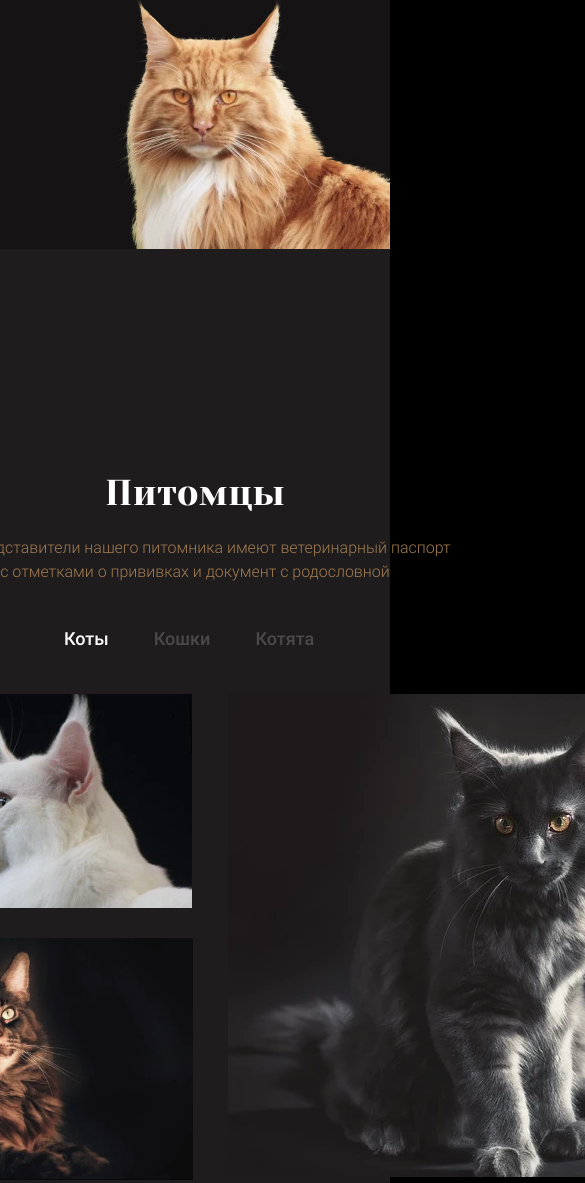
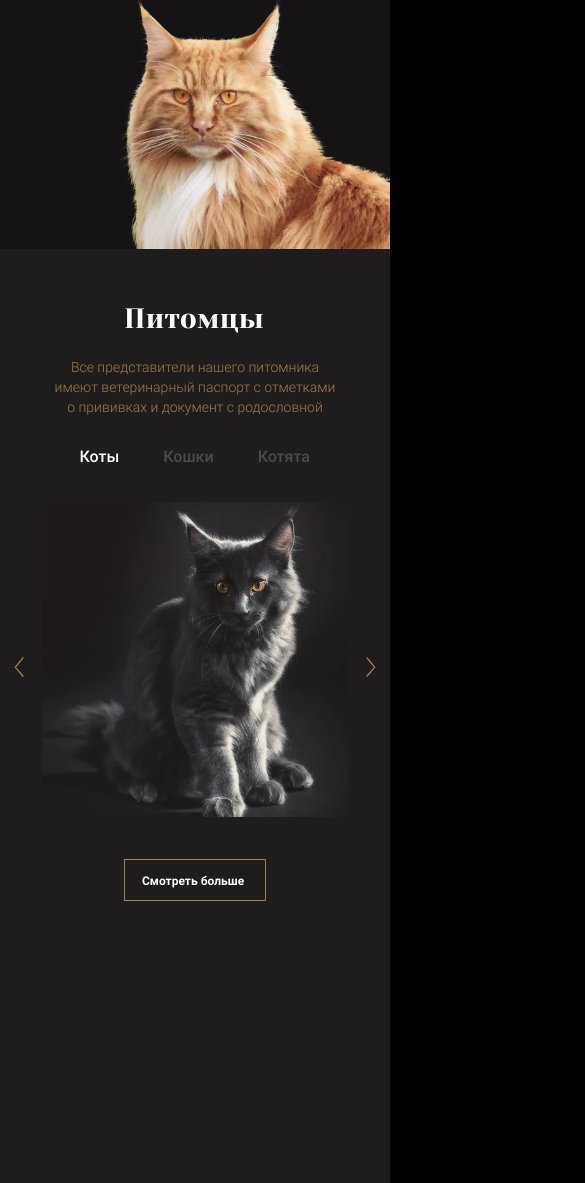
Before and after one commit to AlinaGlinskaya/Main-coon, a plain HTML site: page index.html in a window 390 px wide. Shown: the part 368-1551 px from the top of the page, 585 px wide, since content can reach past the window. Drawn offline with Linux system fonts and the light colour scheme.

Commit message:
pets-section adaptive

```diff
--- a/css/style.css
+++ b/css/style.css
@@ -103,6 +103,12 @@ a {
 	font-size: 36px;
 	line-height: 42px;
 	font-weight: 400;
+}
+
+@media (max-width: 767px) {
+	.title {
+		font-size: 28px;
+	}
 }
 
 @media (max-width: 1023px) {
@@ -474,7 +480,7 @@ a {
 	color: #ffffff;
 }
 
-.pets__slider-button {
+.pets__gallery-button {
 	display: none;
 }
 
@@ -486,11 +492,19 @@ a {
 	border: 1px solid #a07b50;
 }
 
+@media (max-width: 1023px) {
+	.pets__button {
+		margin-top: 39px;
+	}
+}
+
 .pets__wrapper {
+	position: relative;
 	padding-top: 193px;
 }
 
 .pets__tab {
+	position: relative;
 	margin-top: 46px;
 }
 
@@ -537,3 +551,165 @@ a {
 		width: 400px;
 	}
 }
+
+@media (max-width: 1023px) {
+	.gallery__item {
+		position: absolute;
+		margin-bottom: 0;
+		height: 197px;
+		width: 400px;
+	}
+
+	.gallery__item--center {
+		left: -251px;
+		top: 11px;
+		height: 520px;
+		width: 497px;
+		margin-left: 0;
+		z-index: 10;
+	}
+
+	.gallery__item-image {
+		height: 197px;
+	}
+
+	.gallery__item--bottom {
+		bottom: 164px;
+		left: -313px;
+		z-index: 2;
+	}
+
+	.gallery__item--top {
+		left: -113px;
+		bottom: 164px;
+		z-index: 1;
+	}
+
+	.gallery__item--center .gallery__item-image {
+		height: 495px;
+		width: 474px;
+	}
+
+	.gallery {
+		width: auto;
+		flex-direction: row-reverse;
+		padding-left: 0;
+	}
+
+	.pets__gallery-button {
+		position: absolute;
+		top: 556px;
+		display: block;
+		width: 15px;
+		height: 30px;
+		background-color: transparent;
+		border: none;
+		background-repeat: no-repeat;
+	}
+
+	.pets__gallery-button.slider-button--prev {
+		background-image: url("../img/arrowPrev.svg");
+		left: 27px;
+	}
+
+	.pets__gallery-button.slider-button--next {
+		background-image: url("../img/arrowNext.svg");
+		right: 27px;
+	}
+
+	.pets__wrapper {
+		padding-top: 71px;
+	}
+
+	.pets__title {
+		width: 185px;
+	}
+
+	.pets__description {
+		padding-right: 6px;
+		margin-bottom: 48px;
+		line-height: 25px;
+	}
+
+	.pets__item {
+		margin-right: 44px;
+	}
+
+	.pets__tab {
+		margin-top: 29px;
+	}
+}
+
+@media (max-width: 767px) {
+	.gallery__item--top, .gallery__item--bottom {
+		display: none;
+	}
+
+	.pets__description {
+		width: 290px;
+		padding-right: 0;
+		margin-bottom: 32px;
+		font-size: 14px;
+		line-height: 20px;
+	}
+
+	.pets__wrapper {
+		padding-top: 26px;
+	}
+
+	.pets__title {
+		width: 142px;
+		margin-bottom: 17px;
+	}
+
+	.gallery__item--center {
+		position: static;
+		width: 100%;
+		height: auto;
+		margin: 0 auto;
+		padding: 0 15px;
+	}
+
+	.gallery__item--center .gallery__item-image {
+		width: 100%;
+		height: auto;
+		min-height: 248px;
+	}
+
+	.gallery {
+		height: auto;
+	}
+
+	.pets__link {
+		font-size: 16px;
+	}
+
+	.pets__list {
+		width: 231px;
+	}
+
+	.pets__tab {
+		margin-top: 37px;
+		width: 100%;
+	}
+
+	.pets__gallery-button {
+		top: 62.5%;
+		background-size: 65%;
+	}
+
+	.pets__gallery-button.slider-button--prev {
+		left: 14px;
+	}
+
+	.pets__gallery-button.slider-button--next {
+		right: 9px;
+	}
+
+	.pets__button {
+		width: 142px;
+		padding: 13px 5px 11px 17px;
+		font-size: 12px;
+		font-weight: 700;
+	}
+}
--- a/index.html
+++ b/index.html
@@ -247,10 +247,10 @@
 						</div>
 					</div>
 				</div>
-				<button class="pets__slider-button slider__button slider__button--prev" type="button">
+				<button class="pets__gallery-button slider-button slider-button--prev" type="button">
 					<span class="visually-hidden">Предыдущий слайд</span>
 				</button>
-				<button class="pets__slider-button slider__button slider__button--next" type="button">
+				<button class="pets__gallery-button slider-button slider-button--next" type="button">
 					<span class="visually-hidden">Следующий слайд</span>
 				</button>
 				<a class="pets__button" href="#">Смотреть больше</a>
```
